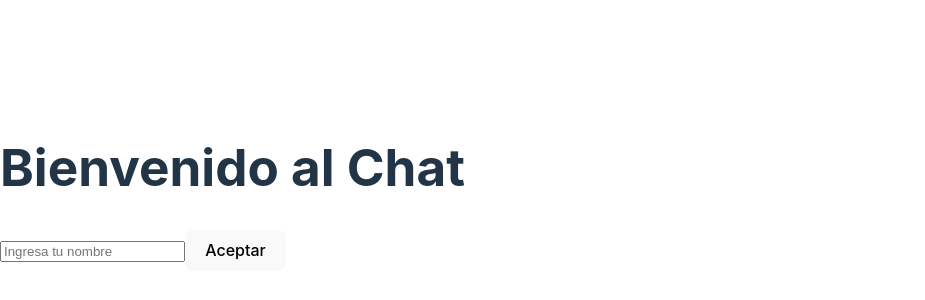
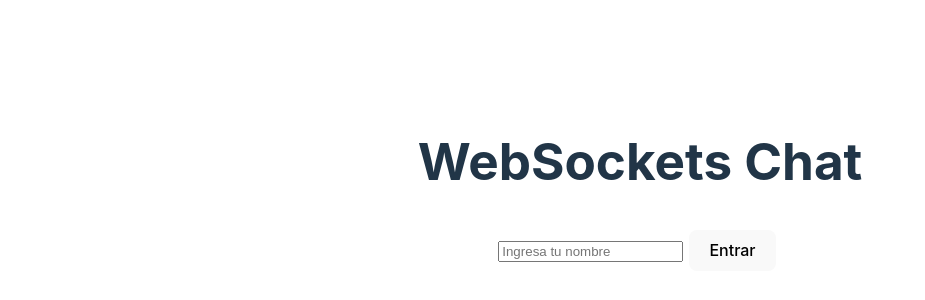
Before and after one commit to carlosYoko/sprint-7.1, a React (Vite) app in the folder client/: page / in a window 1280 px wide. Shown: the part 212-512 px from the top of the page, without its empty margins (0-925 px from the left). Built offline with nearby package versions, Linux system fonts and the light colour scheme.

Commit message:
basic chat features

```diff
--- a/client/src/App.tsx
+++ b/client/src/App.tsx
@@ -1,5 +1,6 @@
 import { useState } from 'react';
 import ChatRoom from './ChatRoom';
+import './App.css';
 
 function Home() {
   const [userName, setUserName] = useState('');
@@ -15,14 +16,14 @@ function Home() {
     <div>
       {!accepted ? (
         <div>
-          <h1>Bienvenido al Chat</h1>
+          <h1>WebSockets Chat</h1>
           <input
             type="text"
             placeholder="Ingresa tu nombre"
             value={userName}
             onChange={(e) => setUserName(e.target.value)}
           />
-          <button onClick={handleAccept}>Aceptar</button>
+          <button onClick={handleAccept}>Entrar</button>
         </div>
       ) : (
         <ChatRoom userName={userName} />
--- a/client/src/ChatRoom.tsx
+++ b/client/src/ChatRoom.tsx
@@ -13,10 +13,6 @@ function ChatRoom({ userName }: TPropsName) {
   useEffect(() => {
     const socket = io('http://localhost:3000');
     setSocket(socket);
-
-    socket.on('bienvenida', (message) => {
-      console.log(message);
-    });
 
     socket.on('mensaje', (message) => {
       setMessages((prevMessages) => [...prevMessages, message]);
--- a/client/src/index.css
+++ b/client/src/index.css
@@ -39,6 +39,7 @@ button {
   border-radius: 8px;
   border: 1px solid transparent;
   padding: 0.6em 1.2em;
+  margin: 6px;
   font-size: 1em;
   font-weight: 500;
   font-family: inherit;
```
